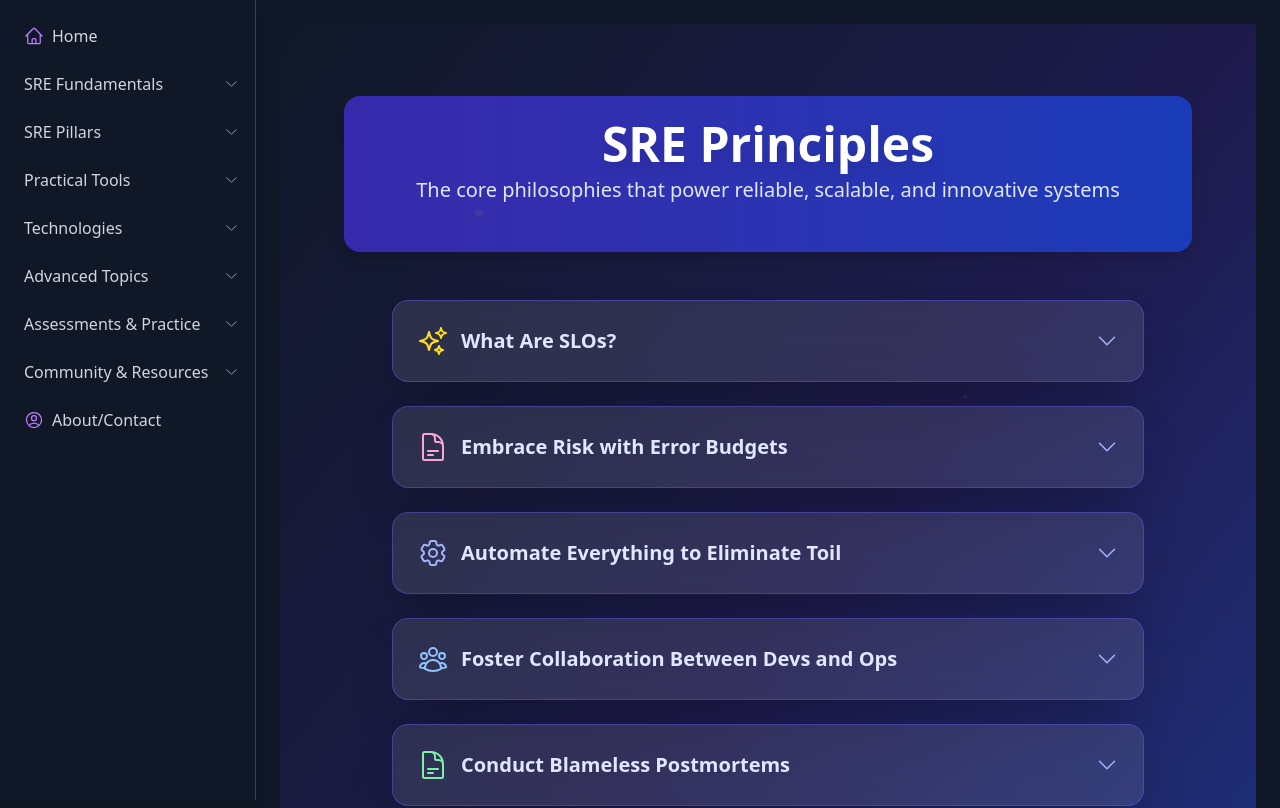
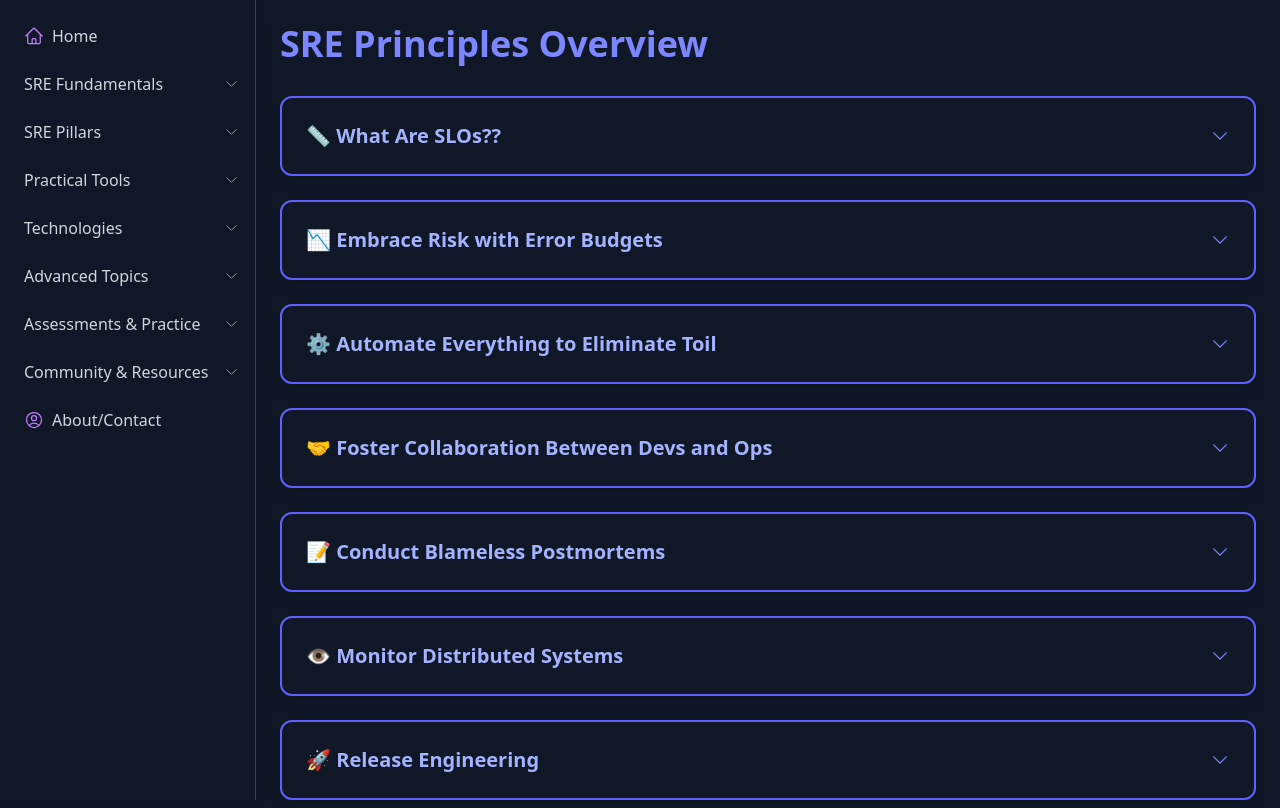
Before and after one commit to devops4noobs/sre4noobs, a Next.js app: page /fundamentals/principles in a window 1280 px wide. Shown: the top 808 px of the page. Built offline with nearby package versions, Linux system fonts and the light colour scheme.

Commit message:
old principle

```diff
--- a/src/app/fundamentals/principles/page.tsx
+++ b/src/app/fundamentals/principles/page.tsx
@@ -1,37 +1,20 @@
-'use client'; // Required for useState and motion
-import { ChevronDownIcon, ChevronUpIcon, SparklesIcon, DocumentTextIcon, Cog6ToothIcon, UserGroupIcon, EyeIcon, RocketLaunchIcon, PuzzlePieceIcon } from "@heroicons/react/24/outline";
-import { motion } from "framer-motion";
+"use client";
 import { useState } from "react";
-
-const principleIcons = [
-  <SparklesIcon key="slo" className="w-8 h-8 text-yellow-300" />, // SLOs
-  <DocumentTextIcon key="error-budgets" className="w-8 h-8 text-pink-300" />, // Error Budgets
-  <Cog6ToothIcon key="automate-toil" className="w-8 h-8 text-indigo-300" />, // Automate Toil
-  <UserGroupIcon key="collaboration" className="w-8 h-8 text-blue-300" />, // Collaboration
-  <DocumentTextIcon key="postmortems" className="w-8 h-8 text-green-300" />, // Postmortems
-  <EyeIcon key="monitoring" className="w-8 h-8 text-indigo-400" />, // Monitoring
-  <RocketLaunchIcon key="release-engineering" className="w-8 h-8 text-pink-400" />, // Release Engineering
-  <PuzzlePieceIcon key="simplicity" className="w-8 h-8 text-yellow-200" />, // Simplicity
-];
-
-// Animation variants (to be defined if not already in scope)
-const cardVariants = {
-  hidden: { scale: 1, opacity: 0, y: 20 },
-  visible: { scale: 1, opacity: 1, y: 0 },
-  hover: { scale: 1.03, boxShadow: "0 8px 16px rgba(0, 0, 0, 0.3)" }, // Match observability-vs-monitoring
-};
+import { ChevronDownIcon, ChevronUpIcon } from "@heroicons/react/24/outline"; // Ensure this is installed
 
 const principles = [
   {
-    title: "What Are SLOs?",
+    title: "📏 What Are SLOs??",
     content: (
       <div className="space-y-4 text-gray-300">
         <p>
           <strong>SLO</strong> (Service Level Objective) is a measurable reliability target that defines how well a service must perform for users. It&apos;s the reliability promise you make—like “99.9% of requests respond under 300ms.” SLOs are crucial for balancing risk, managing user expectations, and guiding engineering efforts.
         </p>
+
         <p>
           SLOs are backed by <strong>SLIs</strong> (indicators like latency or error rate) and sometimes formalized into <strong>SLAs</strong> (legal agreements).
         </p>
+
         <h4 className="text-indigo-400 font-semibold">🧠 Core Principles of SLOs</h4>
         <ul className="list-disc list-inside space-y-2">
           <li><strong>User-Centric:</strong> Reflect what matters to users.</li>
@@ -41,11 +24,13 @@ const principles = [
           <li><strong>Focused:</strong> Track a few key metrics, not dozens.</li>
           <li><strong>Continuous Improvement:</strong> Drive ongoing enhancements.</li>
         </ul>
+
         <h4 className="text-indigo-400 font-semibold">🎯 Example</h4>
         <ul className="list-disc list-inside italic space-y-2">
           <li>“99.95% of API responses must complete under 300ms over a 30-day period.”</li>
           <li>“90% of critical incidents must be resolved within 60 minutes over the last 30 days.”</li>
         </ul>
+
         <h4 className="text-indigo-400 font-semibold">📊 Typical SLO Types</h4>
         <ul className="list-disc list-inside space-y-2">
           <li><strong>Availability:</strong> % of successful requests</li>
@@ -53,6 +38,7 @@ const principles = [
           <li><strong>Error Rate:</strong> Fewer 5xx errors</li>
           <li><strong>Freshness:</strong> Real-time or near real-time data</li>
         </ul>
+
         <p>
           SLOs are the foundation of SRE—they guide decisions, incident response, and engineering priorities.
         </p>
@@ -60,32 +46,37 @@ const principles = [
     ),
   },
   {
-    title: "Embrace Risk with Error Budgets",
+    title: "📉 Embrace Risk with Error Budgets",
     content: (
       <div className="space-y-4 text-gray-300">
         <p>
           <strong>Error Budgets</strong> are a core SRE concept that balances reliability with innovation. Instead of aiming for perfect uptime, we define an acceptable amount of failure based on the service&apos;s <strong>SLO</strong>.
         </p>
+
         <p>
           The error budget is the difference between 100% and your SLO target. For example, if your SLO is 99.9% uptime, your error budget is 0.1%—about 43.2 minutes of downtime per month.
         </p>
+
         <h4 className="text-indigo-400 font-semibold">🧠 Why It Matters</h4>
         <div className="space-y-2">
           <div>✅ <strong>Encourages Calculated Risk:</strong> Ship faster if within budget.</div>
           <div>✅ <strong>Triggers Caution:</strong> Pause releases if the budget is exhausted.</div>
           <div>✅ <strong>Data-Driven Decisions:</strong> Removes emotion from go/no-go calls.</div>
         </div>
+
         <h4 className="text-indigo-400 font-semibold">📊 Real-World Examples</h4>
         <div className="space-y-3">
           <div>☁️ <strong>Cloud Service:</strong> A storage team pauses feature deployments after using 80% of their 99.95% availability budget.</div>
           <div>🚀 <strong>Frontend App:</strong> Runs chaos tests during low traffic, using budget strategically.</div>
           <div>🧪 <strong>AI Team:</strong> Launches a new ML model with only 10% budget used.</div>
         </div>
+
         <h4 className="text-indigo-400 font-semibold">📐 Formula</h4>
         <p className="italic">
           <strong>Error Budget = 100% – SLO Target</strong><br />
           Example: 100% – 99.9% = 0.1% allowable errors
         </p>
+
         <p className="text-gray-400">
           Embracing risk means using data to make smart trade-offs between stability and speed.
         </p>
@@ -93,12 +84,13 @@ const principles = [
     ),
   },
   {
-    title: "Automate Everything to Eliminate Toil",
+    title: "⚙️ Automate Everything to Eliminate Toil",
     content: (
       <div className="space-y-4 text-gray-300">
         <p>
           <strong>Toil</strong> is repetitive, manual, automatable work that doesn&apos;t improve systems. A core SRE principle is to <strong>identify and eliminate toil through automation</strong>, freeing engineers for impactful work.
         </p>
+
         <h4 className="text-indigo-400 font-semibold">🔁 What Is Toil?</h4>
         <p>
           Google SRE defines toil as work that is:
@@ -110,6 +102,7 @@ const principles = [
           <li>— Interrupt-driven</li>
           <li>— Lacks long-term value</li>
         </ul>
+
         <h4 className="text-indigo-400 font-semibold">🛠️ Examples of Toil</h4>
         <div className="space-y-3">
           <div>🔁 Manually restarting failed services</div>
@@ -117,6 +110,7 @@ const principles = [
           <div>📈 Creating dashboards for each service</div>
           <div>📨 Handling low-priority night pages</div>
         </div>
+
         <h4 className="text-indigo-400 font-semibold">🤖 Automation in Action</h4>
         <ul className="space-y-2">
           <li>✅ Auto-recovery for crashed services</li>
@@ -124,36 +118,41 @@ const principles = [
           <li>✅ Terraform for infrastructure</li>
           <li>✅ Auto-remediation via alerts</li>
         </ul>
+
         <h4 className="text-indigo-400 font-semibold">📉 Why Eliminate Toil?</h4>
         <ul className="space-y-2">
           <li>✅ <strong>Improves Reliability:</strong> Automation is consistent.</li>
           <li>✅ <strong>Frees Engineers:</strong> Focus on innovation.</li>
           <li>✅ <strong>Prevents Burnout:</strong> Reduces repetitive tasks.</li>
         </ul>
+
         <h4 className="text-indigo-400 font-semibold">📚 Real-World Story</h4>
         <p>
           A company saved 780 hours/year by automating DNS updates with a Python Lambda, reinvesting time into CI/CD improvements.
         </p>
+
         <p className="text-gray-400 italic">
-          &quot;If it&apos;s boring, repetitive, and required—automate it.&quot;
+          “If it&apos;s boring, repetitive, and required—automate it.”
         </p>
       </div>
     ),
   },
   {
-    title: "Foster Collaboration Between Devs and Ops",
+    title: "🤝 Foster Collaboration Between Devs and Ops",
     content: (
       <div className="space-y-4 text-gray-300">
         <p>
           Traditional IT silos between development (dev) and operations (ops) cause delays and reliability issues. A core SRE principle is to <strong>bridge this gap with collaboration and shared responsibility</strong>.
         </p>
+
         <h4 className="text-indigo-400 font-semibold">🤝 What Collaboration Means</h4>
         <ul className="list-disc list-inside space-y-2">
           <li>Shared ownership of services</li>
           <li>Joint accountability for reliability</li>
           <li>Open communication channels</li>
-          <li>Collaborative planning for capacity and incidents</li>
+          <li>Collabora#tive planning for capacity and incidents</li>
         </ul>
+
         <h4 className="text-indigo-400 font-semibold">🔧 Why Collaboration Matters</h4>
         <ul className="list-disc list-inside space-y-2">
           <li><strong>Faster Resolution:</strong> Combines dev&apos;s code knowledge with ops&apos; infrastructure expertise.</li>
@@ -161,12 +160,14 @@ const principles = [
           <li><strong>Innovation:</strong> Cross-team feedback improves scalability.</li>
           <li><strong>Reduced Toil:</strong> Ops automates with dev support.</li>
         </ul>
+
         <h4 className="text-indigo-400 font-semibold">🌟 Real-World Examples</h4>
         <div className="space-y-3">
           <div>🛠️ Google embeds SREs in dev teams for continuous improvement.</div>
           <div>🚀 A startup&apos;s ops/dev sync reduced deployment failures by 40%.</div>
           <div>🔄 Joint alert channels via Slack/Jira improve incident response.</div>
         </div>
+
         <h4 className="text-indigo-400 font-semibold">💡 How to Foster Collaboration</h4>
         <ul className="list-disc list-inside space-y-2">
           <li>Shared on-call rotations</li>
@@ -174,6 +175,7 @@ const principles = [
           <li>Cross-training sessions</li>
           <li>Collaboration tools and dashboards</li>
         </ul>
+
         <p className="text-gray-400 italic">
           Collaboration binds development velocity with operational stability.
         </p>
@@ -181,12 +183,13 @@ const principles = [
     ),
   },
   {
-    title: "Conduct Blameless Postmortems",
+    title: "📝 Conduct Blameless Postmortems",
     content: (
       <div className="space-y-4 text-gray-300">
         <p>
           Blameless postmortems are a cornerstone of SRE, enabling learning from incidents without blame. The focus is on <strong>what happened</strong> and <strong>how to prevent it</strong>, not who caused it.
         </p>
+
         <h4 className="text-indigo-400 font-semibold">🔍 Why Blameless Postmortems Matter</h4>
         <ul className="list-disc list-inside space-y-2">
           <li>Encourages honest discussion about failures.</li>
@@ -194,6 +197,7 @@ const principles = [
           <li>Reduces fear around reporting.</li>
           <li>Identifies systemic issues.</li>
         </ul>
+
         <h4 className="text-indigo-400 font-semibold">🛠️ Key Components</h4>
         <ul className="list-disc list-inside space-y-2">
           <li><strong>Incident Timeline:</strong> What happened and when.</li>
@@ -202,10 +206,12 @@ const principles = [
           <li><strong>Mitigation Steps:</strong> Response during the incident.</li>
           <li><strong>Action Items:</strong> Tasks to prevent recurrence.</li>
         </ul>
+
         <h4 className="text-indigo-400 font-semibold">📚 Real-World Example</h4>
         <p>
           After a misconfigured deployment outage, a team identified monitoring gaps and added automated checks, preventing future incidents.
         </p>
+
         <h4 className="text-indigo-400 font-semibold">💡 Best Practices</h4>
         <ul className="list-disc list-inside space-y-2">
           <li>Focus on systems, not individuals.</li>
@@ -213,6 +219,7 @@ const principles = [
           <li>Share postmortems widely.</li>
           <li>Conduct timely reviews.</li>
         </ul>
+
         <p className="text-gray-400 italic">
           The goal is growth and resilience, not blame.
         </p>
@@ -220,12 +227,13 @@ const principles = [
     ),
   },
   {
-    title: "Monitor Distributed Systems",
+    title: "👁️ Monitor Distributed Systems",
     content: (
       <div className="space-y-4 text-gray-300">
         <p>
           Monitoring distributed systems is essential to ensure reliability and detect issues early. SREs use the “four golden signals”—latency, traffic, errors, and saturation—to gain actionable insights.
         </p>
+
         <h4 className="text-indigo-400 font-semibold">🧠 The Four Golden Signals</h4>
         <ul className="list-disc list-inside space-y-2">
           <li><strong>Latency:</strong> Time to service a request.</li>
@@ -233,6 +241,7 @@ const principles = [
           <li><strong>Errors:</strong> Rate of failed requests.</li>
           <li><strong>Saturation:</strong> Resource utilization (e.g., CPU, memory).</li>
         </ul>
+
         <h4 className="text-indigo-400 font-semibold">🔧 Best Practices</h4>
         <ul className="list-disc list-inside space-y-2">
           <li>Use dashboards with real-time data (e.g., Grafana).</li>
@@ -240,10 +249,12 @@ const principles = [
           <li>Monitor end-user experience, not just infrastructure.</li>
           <li>Log and analyze trends over time.</li>
         </ul>
+
         <h4 className="text-indigo-400 font-semibold">📊 Example</h4>
         <p>
           A team notices high latency (500ms) and 5% errors during peak traffic. They adjust load balancers and scale resources, restoring performance.
         </p>
+
         <p className="text-gray-400 italic">
           Effective monitoring prevents outages and guides optimization.
         </p>
@@ -251,12 +262,13 @@ const principles = [
     ),
   },
   {
-    title: "Release Engineering",
+    title: "🚀 Release Engineering",
     content: (
       <div className="space-y-4 text-gray-300">
         <p>
           Release engineering ensures safe, reliable software deployments. SREs integrate reliability into the release process, minimizing outages caused by changes.
         </p>
+
         <h4 className="text-indigo-400 font-semibold">🧠 Key Practices</h4>
         <ul className="list-disc list-inside space-y-2">
           <li>Use canary releases to test on a subset of users.</li>
@@ -264,10 +276,12 @@ const principles = [
           <li>Automate testing and validation in CI/CD pipelines.</li>
           <li>Monitor post-release health with SLOs.</li>
         </ul>
+
         <h4 className="text-indigo-400 font-semibold">📊 Example</h4>
         <p>
           A team rolls out a new feature to 5% of users, detects a 2% error rate, and rolls back before wider impact.
         </p>
+
         <p className="text-gray-400 italic">
           Reliable releases balance speed and stability.
         </p>
@@ -275,22 +289,25 @@ const principles = [
     ),
   },
   {
-    title: "Simplicity",
+    title: "🧩 Simplicity",
     content: (
       <div className="space-y-4 text-gray-300">
         <p>
           Simplicity is a guiding principle in SRE—complex systems are harder to maintain and more prone to failure. Keeping designs and processes simple enhances reliability.
         </p>
+
         <h4 className="text-indigo-400 font-semibold">🧠 Why Simplicity Matters</h4>
         <ul className="list-disc list-inside space-y-2">
           <li>Reduces debugging time and human error.</li>
           <li>Improves scalability and maintainability.</li>
           <li>Lowers the cognitive load on teams.</li>
         </ul>
+
         <h4 className="text-indigo-400 font-semibold">📊 Example</h4>
         <p>
           A team replaces a multi-layer caching system with a single, well-tuned cache, reducing latency and outages.
         </p>
+
         <p className="text-gray-400 italic">
           Simplicity is the ultimate sophistication.
         </p>
@@ -299,76 +316,36 @@ const principles = [
   },
 ];
 
-export default function PrinciplesPage() {
+export default function SREPrinciplesPage() {
   const [openIndex, setOpenIndex] = useState<number | null>(null);
 
   return (
-    <div className="min-h-screen bg-gradient-to-br from-gray-900 via-indigo-950 to-blue-900 flex flex-col items-center justify-start py-6 md:py-12 overflow-x-hidden relative">
-      {/* Animated Background Particles */}
-      <div className="absolute inset-0 opacity-10">
-        <div className="absolute w-2 h-2 bg-yellow-400 rounded-full animate-pulse" style={{ top: "15%", left: "20%" }}></div>
-        <div className="absolute w-1 h-1 bg-indigo-300 rounded-full animate-pulse" style={{ top: "30%", left: "70%" }}></div>
-        <div className="absolute w-3 h-3 bg-blue-300 rounded-full animate-pulse" style={{ top: "60%", left: "40%" }}></div>
-      </div>
-      <main className="p-4 md:p-6 w-full max-w-xs sm:max-w-sm md:max-w-4xl mx-auto text-left">
-      {/* Hero Section */}
-      <motion.section
-                className="bg-gradient-to-r from-indigo-800 to-blue-800 rounded-xl sm:rounded-2xl p-4 sm:p-6 mb-6 sm:mb-12 shadow-lg transform perspective-1000 hover:rotate-x-2 transition-all duration-500 text-center"
-                initial="hidden"
-                animate="visible"
-                variants={cardVariants}
-              >
-                <motion.h1
-                  className="text-3xl sm:text-4xl md:text-5xl font-extrabold text-white mb-2 drop-shadow-xl"
-                  initial={{ y: -30, opacity: 0 }}
-                  animate={{ y: 0, opacity: 1 }}
-                  transition={{ duration: 0.8 }}
-                >
-                  SRE Principles
-                </motion.h1>
-                <motion.p
-                  className="text-base sm:text-lg md:text-xl text-indigo-100 mb-4 sm:mb-6"
-                  initial={{ y: 30, opacity: 0 }}
-                  animate={{ y: 0, opacity: 1 }}
-                  transition={{ duration: 0.8, delay: 0.2 }}
-                >
-                  The core philosophies that power reliable, scalable, and innovative systems
-                </motion.p>
-              </motion.section>
+    <div>
+      <h1 className="text-4xl font-bold text-indigo-400 mb-8">SRE Principles Overview</h1>
 
-      {/* Principles Accordion */}
-      <div className="w-full max-w-3xl mx-auto space-y-6 px-2 pb-16">
+      <div className="space-y-6">
         {principles.map((p, index) => (
           <div
             key={index}
-            className={`bg-white/10 backdrop-blur-lg rounded-2xl p-6 shadow-2xl border border-indigo-500/40 cursor-pointer transition-all duration-300 hover:bg-indigo-800/40 ${openIndex === index ? 'ring-2 ring-yellow-300/60' : ''}`}
+            className="bg-gray-900 rounded-xl p-6 shadow-lg cursor-pointer transition-all duration-300 hover:bg-gray-800 border-2 border-indigo-500" // Added visible border
             onClick={() => setOpenIndex(openIndex === index ? null : index)}
           >
-            <div className="flex items-center justify-between gap-2">
-              <div className="flex items-center gap-3">
-                <span>{principleIcons[index]}</span>
-                <h2 className="text-xl font-semibold text-indigo-100">{p.title}</h2>
-              </div>
+            <div className="flex items-center justify-between">
+              <h2 className="text-xl font-semibold text-indigo-300">{p.title}</h2>
               {openIndex === index ? (
-                <ChevronUpIcon className="w-6 h-6 text-yellow-300" />
+                <ChevronUpIcon className="w-5 h-5 text-indigo-400" />
               ) : (
-                <ChevronDownIcon className="w-6 h-6 text-indigo-300" />
+                <ChevronDownIcon className="w-5 h-5 text-indigo-400" />
               )}
             </div>
-            <div
-              className={`overflow-hidden transition-all duration-300 ${openIndex === index ? 'max-h-[1000px] mt-4 opacity-100' : 'max-h-0 opacity-0'}`}
-              style={{ willChange: 'max-height, opacity' }}
-            >
-              {openIndex === index && (
-                <div className="animate-fade-in">
-                  {p.content}
-                </div>
-              )}
-            </div>
+            {openIndex === index && (
+              <div className="mt-4 animate-fade-in">
+                {p.content}
+              </div>
+            )}
           </div>
         ))}
       </div>
-      </main>
     </div>
   );
 }
```
